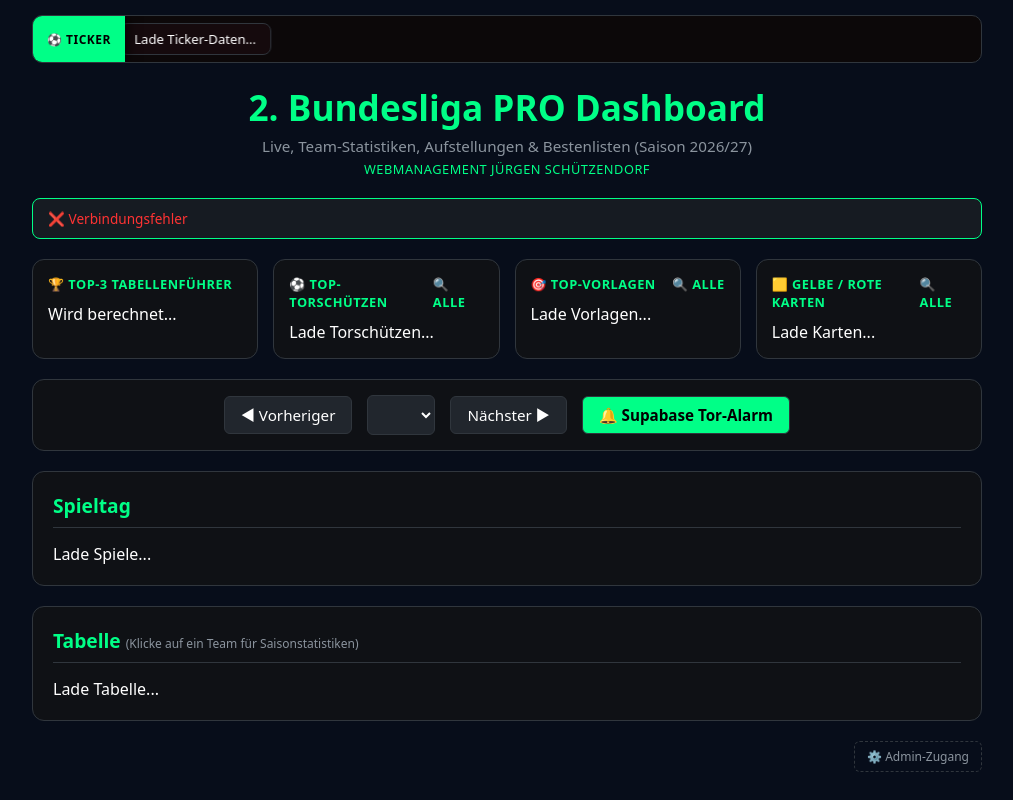
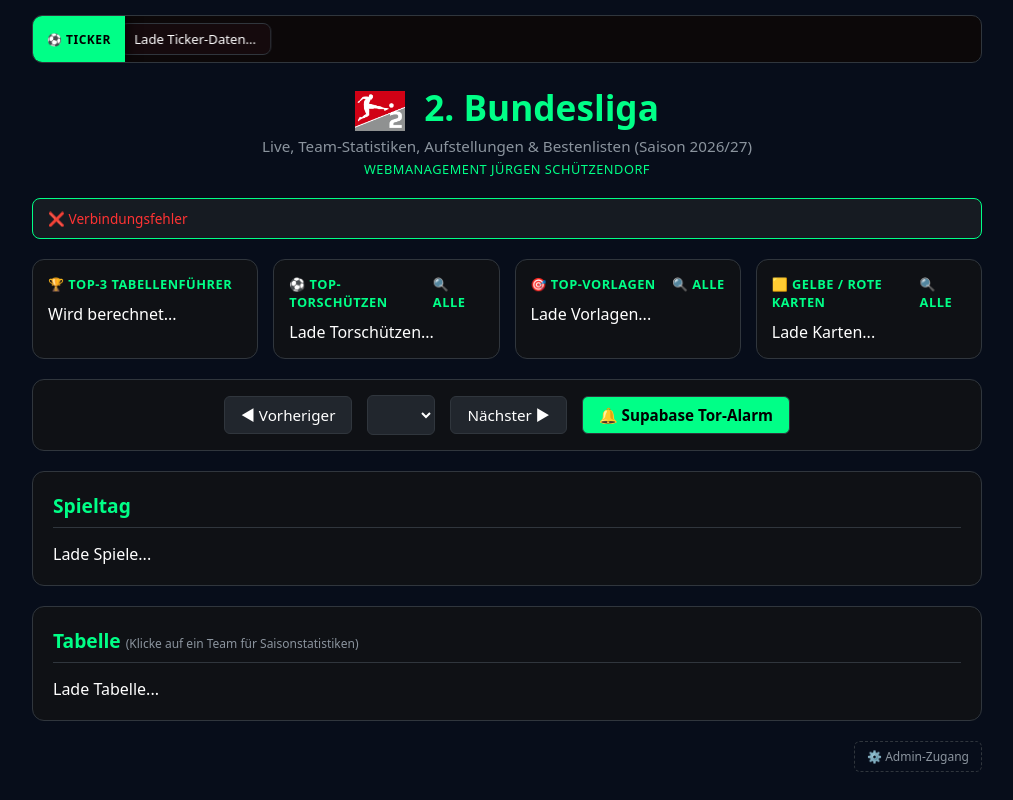
Before and after one commit to Zechenhauer/2.bundesliga, a plain HTML site: page index.html in a window 1280 px wide. Shown: the whole page, without its empty margins (133-1146 px from the left). Drawn offline with nearby package versions, Linux system fonts and the light colour scheme; no server answers.

Commit message:
Update header with logo for Bundesliga PRO Dashboard

```diff
--- a/index.html
+++ b/index.html
@@ -148,7 +148,7 @@
         </div>
 
         <header>
-            <h1>2. Bundesliga PRO Dashboard</h1>
+            <h1><img src="https://raw.githubusercontent.com/Zechenhauer/2.bundesliga/main/2.liga.png" alt="2. Bundesliga" style="height: 40px; vertical-align: middle; margin-right: 10px;"> 2. Bundesliga</h1>
             <div class="subtitle">Live, Team-Statistiken, Aufstellungen & Bestenlisten (Saison 2026/27)</div>
             <div class="author-sub">Webmanagement Jürgen Schützendorf</div>
         </header>
```
